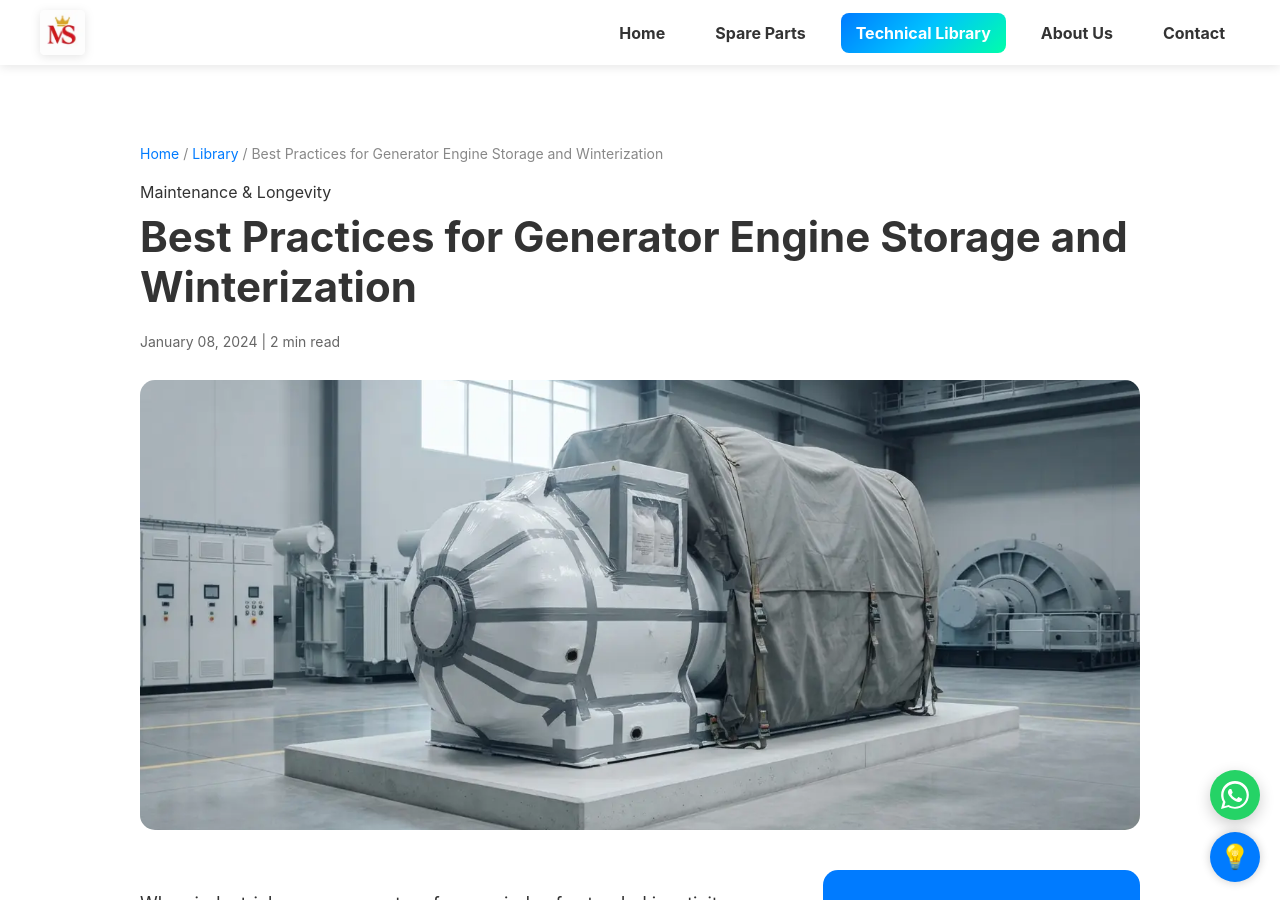
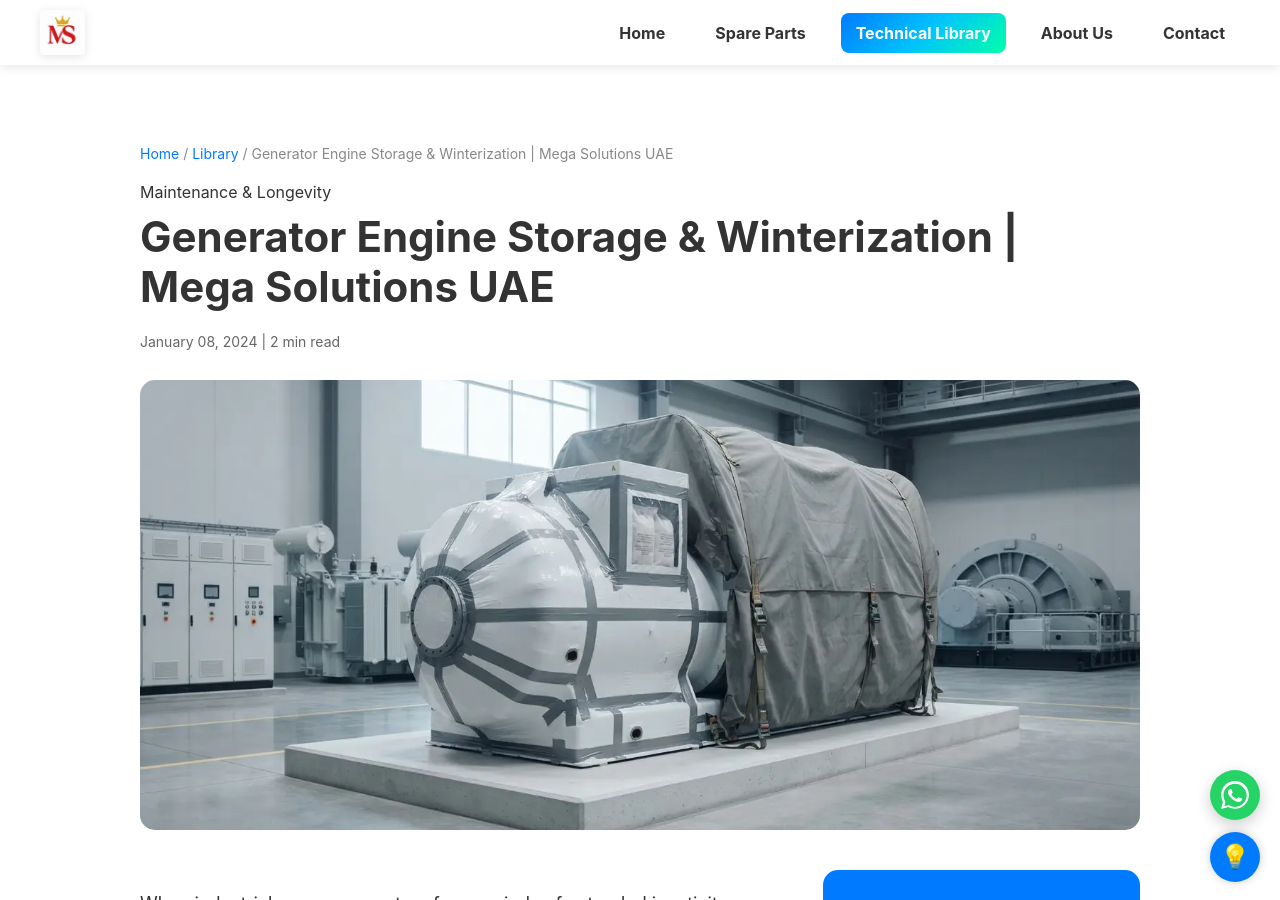
Before and after one commit to Khisal786/Mega-Solutions-UAE, a Jekyll site: the page built from _posts/2024-01-08-best-practices-for-generator-engine-storage-and-winterization.md, in a window 1280 px wide and 900 px high. Built offline with Jekyll 4.4.1, drawn with Linux system fonts in a browser that asks for light colours.

Commit message:
Update title for generator engine storage post

```diff
--- a/_posts/2024-01-08-best-practices-for-generator-engine-storage-and-winterization.md
+++ b/_posts/2024-01-08-best-practices-for-generator-engine-storage-and-winterization.md
@@ -1,6 +1,6 @@
 ---
 layout: post
-title: "Best Practices for Generator Engine Storage and Winterization"
+title: "Generator Engine Storage & Winterization | Mega Solutions UAE"
 date: 2024-01-08
 image: /assets/images/blog/winterization-generator-storage.webp
 description: "A comprehensive engineering guide on preserving industrial gas generators during extended storage, seasonal shutdowns, or cold-weather inactivity."
```
